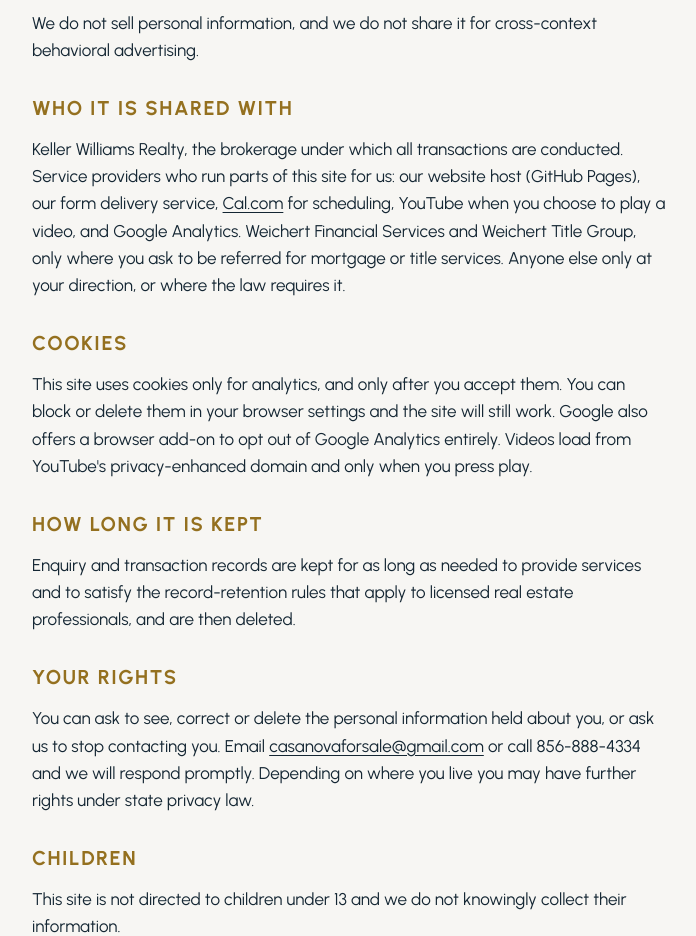
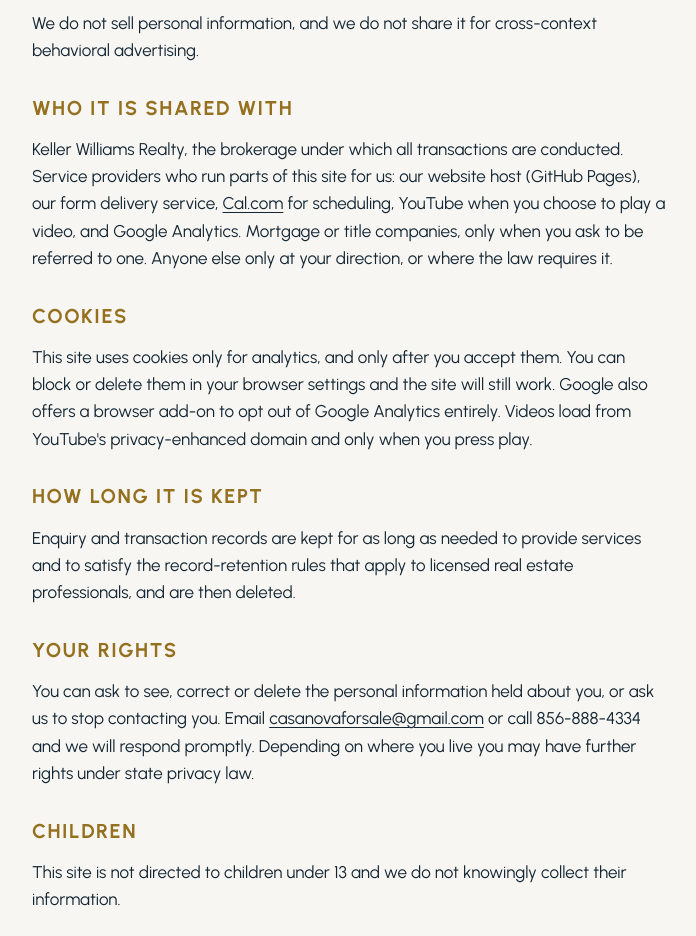
Before and after one commit to casanovaforsale-ctrl/casanovanjpa-site, a plain HTML site: page docs/privacy/index.html in a window 1280 px wide. Shown: the part 1220-2156 px from the top of the page, without its empty margins (290-986 px from the left). Drawn offline with Linux system fonts and the light colour scheme.

Commit message:
Remove the Weichert mention from the privacy page
Co-Authored-By: Claude Opus 5.5 (1M context) <noreply@anthropic.com>
Claude-Session: https://claude.ai/code/session_0148uFRmfErnq98G5HySJ5J6

```diff
--- a/docs/privacy/index.html
+++ b/docs/privacy/index.html
@@ -70,7 +70,7 @@
     <h3>We do not sell your personal information</h3>
     <p>We do not sell personal information, and we do not share it for cross-context behavioral advertising.</p>
     <h3>Who it is shared with</h3>
-    <p>Keller Williams Realty, the brokerage under which all transactions are conducted. Service providers who run parts of this site for us: our website host (GitHub Pages), our form delivery service, <a href="https://cal.com" target="_blank" rel="noopener">Cal.com</a> for scheduling, YouTube when you choose to play a video, and Google Analytics. Weichert Financial Services and Weichert Title Group, only where you ask to be referred for mortgage or title services. Anyone else only at your direction, or where the law requires it.</p>
+    <p>Keller Williams Realty, the brokerage under which all transactions are conducted. Service providers who run parts of this site for us: our website host (GitHub Pages), our form delivery service, <a href="https://cal.com" target="_blank" rel="noopener">Cal.com</a> for scheduling, YouTube when you choose to play a video, and Google Analytics. Mortgage or title companies, only when you ask to be referred to one. Anyone else only at your direction, or where the law requires it.</p>
     <h3>Cookies</h3>
     <p>This site uses cookies only for analytics, and only after you accept them. You can block or delete them in your browser settings and the site will still work. Google also offers a browser add-on to opt out of Google Analytics entirely. Videos load from YouTube's privacy-enhanced domain and only when you press play.</p>
     <h3>How long it is kept</h3>
```
Also changed, not shown: src/pages/privacy.html (+1 -1 lines).
